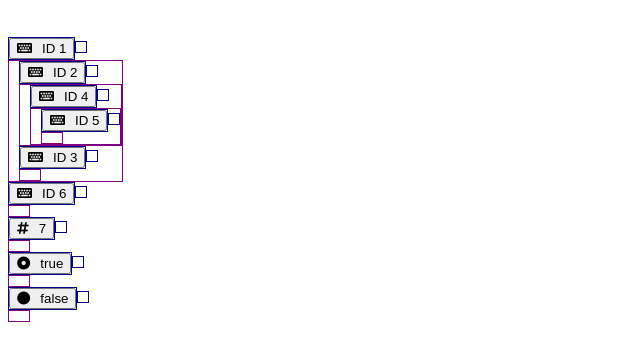
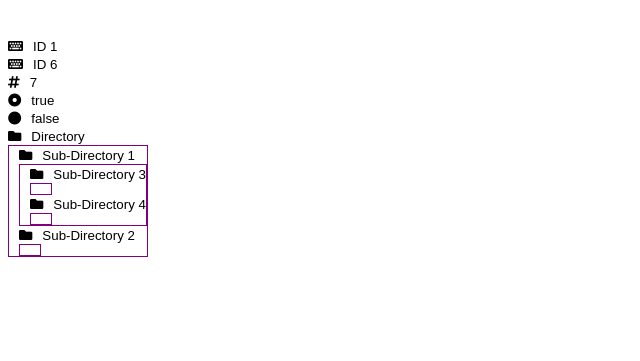
Before and after one commit to eweeye/treeview, a website: page index.html in a window 1280 px wide. Shown: the part 61-422 px from the top of the page, without its empty margins (0-640 px from the left). Drawn offline with Linux system fonts and the light colour scheme; files that its build step writes are made by us from their sources.

Commit message:
Added button styling

```diff
--- a/index.html
+++ b/index.html
@@ -12,15 +12,20 @@
     <h1>EweEye TreeView</h1>
     <ul id="tree" class="eweeye-treeview"></ul>
     <script>
-        eweeye.TreeView.Add("tree", null, "id1", "ID 1")
-        eweeye.TreeView.Add("tree", "id1", "id2", "ID 2")
-        eweeye.TreeView.Add("tree", "id1", "id3", "ID 3")
-        eweeye.TreeView.Add("tree", "id2", "id4", "ID 4")
-        eweeye.TreeView.Add("tree", "id4", "id5", "ID 5")
-        eweeye.TreeView.Add("tree", null, "id6", "ID 6")
-        eweeye.TreeView.Add("tree", null, "id7", 7)
-        eweeye.TreeView.Add("tree", null, "id8", true)
-        eweeye.TreeView.Add("tree", null, "id9", false)
+        eweeye.TreeView.Add("tree", null, "id1", "ID 1");
+        eweeye.TreeView.Add("tree", "id1", "id2", "ID 2");
+        eweeye.TreeView.Add("tree", "id1", "id3", "ID 3");
+        eweeye.TreeView.Add("tree", "id2", "id4", "ID 4");
+        eweeye.TreeView.Add("tree", "id4", "id5", "ID 5");
+        eweeye.TreeView.Add("tree", null, "id6", "ID 6");
+        eweeye.TreeView.Add("tree", null, "id7", 7);
+        eweeye.TreeView.Add("tree", null, "id8", true);
+        eweeye.TreeView.Add("tree", null, "id9", false);
+        eweeye.TreeView.Add("tree", null, "id10", "Directory", "Folder");
+        eweeye.TreeView.Add("tree", "id10", "id11", "Sub-Directory 1", "Folder");
+        eweeye.TreeView.Add("tree", "id10", "id12", "Sub-Directory 2", "Folder");
+        eweeye.TreeView.Add("tree", "id11", "id13", "Sub-Directory 3", "Folder");
+        eweeye.TreeView.Add("tree", "id11", "id14", "Sub-Directory 4", "Folder");
     </script>
 </body>
 </html>
--- a/src/css/treeview.css
+++ b/src/css/treeview.css
@@ -5,11 +5,6 @@ ul.eweeye-treeview {
 
 ul.eweeye-treeview div {
     display: inline-block;
-    border: 1px;
-    border-style: solid;
-    border-color: darkblue;
-    min-width: 10px;
-    min-height: 10px;
 }
 
 ul.eweeye-treeview ul {
@@ -25,8 +20,6 @@ ul.eweeye-treeview ul {
 
 ul.eweeye-treeview ul > div {
     display: table;
-    min-width: 10px;
-    min-height: 10px;
 }
 
 ul.eweeye-treeview button > * {
@@ -43,3 +36,22 @@ ul.eweeye-treeview button > *:last-child {
     margin-left: 5px;
     margin-right: 0;
 }
+
+ul.eweeye-treeview button.node {
+    background: none;
+    border: none;
+    padding: 0;
+    font-family: arial, sans-serif;
+    text-decoration: none;
+    cursor: none;
+}
+
+ul.eweeye-treeview button.node:hover {
+    background: none;
+    border: none;
+    padding: 0;
+    font-family: arial, sans-serif;
+    color: #069;
+    text-decoration: underline;
+    cursor: pointer;
+}
--- a/src/js/_treeview.js
+++ b/src/js/treeview.js
@@ -1,14 +1,47 @@
 eweeye.TreeView = (function() {
     {
         var _constLibrary = "eweeye";
-        var _constTree = "tr";
-        var _constId = "id";
-        var _constChildren = "ch";
+        var _constTreeView = "treeview";
+        var _constNode = "node";
         var ui = {
             Trees: {},
             Nodes: {},
             Types: {
+                "Folder" : {
+                    "Options" : {
+                        IsExpandable: true
+                    },
+                    "Content" : function(item) {
+                        var span = document.createElement('span');
+                        var text = "";
+                        if (item === null)
+                            text = "";
+                        switch (typeof item) {
+                            case "string":
+                                text = item;
+                                break;
+                            default:
+                                text = "";
+                                break;
+                        }
+                        span.appendChild(document.createTextNode(text));
+                        return span;
+                    },
+                    "Icon" : function(node) {
+                        var span = document.createElement('span');
+                        span.classList.add('fas');
+                        if (node.Expanded) {
+                            span.classList.add('fa-folder-open');
+                        } else {
+                            span.classList.add('fa-folder');
+                        }
+                        return span;
+                    }
+                },
                 "Primitive" : {
+                    "Options" : {
+                        IsExpandable: false
+                    },
                     "Content" : function(item) {
                         var span = document.createElement('span');
                         var text = "";
@@ -76,6 +109,19 @@ eweeye.TreeView = (function() {
 
             },
 
+            GetType: function(name, treeId) {
+                var type = ui.Types.Primitive;
+                if (name) {
+                    if (ui.Types.hasOwnProperty(name)) {
+                        type = ui.Types[name];
+                    }
+                    if (treeId && ui.Trees[treeId].Types.hasOwnProperty(name)) {
+                        type = ui.Trees[treeId].Types[node.Type];
+                    }
+                }
+                return type;
+            },
+
             Add: function(treeId, parentId, id, value, type) {
                 if (!ui.Trees.hasOwnProperty(treeId)) {
                     ui.Trees[treeId] = {
@@ -95,16 +141,22 @@ eweeye.TreeView = (function() {
                     console.error("Id already exists in DOM");
                     return;
                 }
+                var nodeType = ui.GetType(type, treeId);
                 var render = true;
                 if (parentId) {
                     var tempParentId = parentId;
-                    var count = 0;
+                    var tempParentType;
                     while (tempParentId) {
-                        console.log(count);
                         if (!ui.Nodes.hasOwnProperty(tempParentId)) {
-                            render = false;
+                            console.error("Parent does not exist");
+                            return;
                         } else {
                             var parent = ui.Nodes[tempParentId];
+                            tempParentType = ui.GetType(parent.Type, treeId);
+                            if (!tempParentType.Options.IsExpandable) {
+                                console.error("Parent does not support children");
+                                return;
+                            }
                             if (parent.Rendered === false || parent.Visible === false || parent.Expanded === false) {
                                 render = false;
                                 break;
@@ -118,37 +170,49 @@ eweeye.TreeView = (function() {
                     Id: id,
                     Tree: treeId,
                     Parent: parentId,
-                    Children: {},
                     Rendered: false,
-                    Expanded: false,
                     Visible: false,
                     Type: type,
                     Value: value
                 };
+                if (nodeType.Options.IsExpandable) {
+                    node.Children = {};
+                    node.Expanded = false;
+                }
                 ui.Nodes[id] = node;
                 ui.Trees[treeId].Nodes[id] = id;
                 if (parentId) {
-                    ui.Nodes[parentId].Children[id] = id;
+                    var parentType = ui.GetType(ui.Nodes[parentId].Type, treeId);
+                    if (parentType.Options.IsExpandable) {
+                        ui.Nodes[parentId].Children[id] = id;
+                    }
                 }
                 if (render) {
                     ui.Render(node);
                 }
             },
 
+            // Function to render a node into the DOM
             Render: function(node) {
+                // Determine the UL that the node should be added under
+                // Default: Root of the tree
                 var parentId = node.Tree;
+                // Alternate: Parent within the tree
                 if (node.Parent) {
                     parentId = node.Parent;
                 }
+                // Verify the containing UL exists in the DOM already
                 var parentUL;
                 var selectedElement = document.getElementById(parentId);
                 if (!selectedElement) {
                     console.error("Parent not found in DOM");
                     return;
                 }
+                // If the selected element is a UL, it is where the node is to be added
                 if (selectedElement instanceof HTMLUListElement) {
                     parentUL = selectedElement;
                 } else {
+                    // If the selected element is a LI, it is a list item that may have a UL for children
                     if (selectedElement instanceof HTMLLIElement) {
                         selectedElement = Array.prototype.filter.call(selectedElement.children,
                             function (element) {
@@ -163,19 +227,12 @@ eweeye.TreeView = (function() {
                     console.error("Parent's children not found in DOM");
                     return;
                 }
-                var type = ui.Types.Primitive;
-                if (node.Type) {
-                    if (ui.Types.hasOwnProperty(node.Type)) {
-                        type = ui.Types[node.Type];
-                    }
-                    if (ui.Trees[treeId].Types.hasOwnProperty(node.Type)) {
-                        type = ui.Trees[treeId].Types[node.Type];
-                    }
-                }
+                var type = ui.GetType(node.Type, node.TreeId);
                 var nodeLI = document.createElement('li');
                 nodeLI.id = node.Id;
                 var contentDIV = document.createElement('div');
                 var contentButton = document.createElement('button');
+                contentButton.classList.add(_constNode);
                 contentDIV.appendChild(contentButton);
                 var icon = type? type.Icon? type.Icon(node.Value) : null : null;
                 var content = type? type.Content? type.Content(node.Value) : null : null;
@@ -188,8 +245,10 @@ eweeye.TreeView = (function() {
                 var optionDIV = document.createElement('div');
                 nodeLI.appendChild(contentDIV);
                 nodeLI.appendChild(optionDIV);
-                var nodeUL = document.createElement('ul');
-                nodeLI.appendChild(nodeUL);
+                if (type.Options.IsExpandable) {
+                    var nodeUL = document.createElement('ul');
+                    nodeLI.appendChild(nodeUL);
+                }
                 parentUL.appendChild(nodeLI);
                 node.Rendered = true;
                 node.Visible = true;
```
